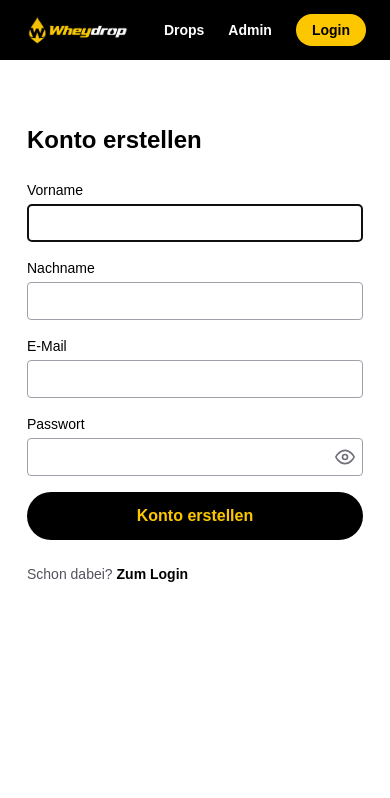
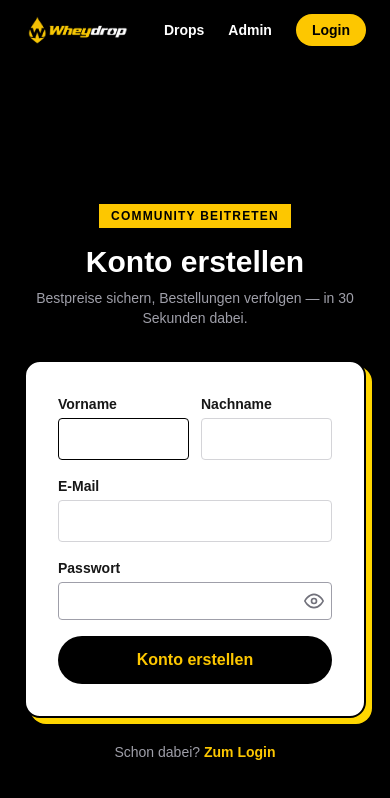
Before and after one commit to Kigentic/wheydrop, a Next.js app: page /account/signup in a window 390 px wide. Shown: the top 798 px of the page. Built offline with nearby package versions, Linux system fonts and the light colour scheme; no server answers.

Commit message:
Mobile Hero-Bild einbauen, Login/Signup im CI-Look redesignen
Hero nutzt jetzt header_mobile.png (Hochformat) unter sm-Breakpoint
statt des Desktop-Querformats. Login/Signup waren nacktes Formular auf
weiß — jetzt schwarzer Hintergrund, Badge, Karte mit Schatten-Akzent,
passend zum restlichen CI.

```diff
--- a/src/app/account/login/page.tsx
+++ b/src/app/account/login/page.tsx
@@ -32,12 +32,21 @@ export default function LoginPage() {
   }
 
   return (
-    <div className="min-h-screen bg-white text-black">
-      <main className="mx-auto flex max-w-sm flex-col px-6 py-16">
-        <h1 className="text-2xl font-bold">Login</h1>
+    <div className="flex min-h-screen items-center justify-center bg-black px-6 py-16">
+      <div className="w-full max-w-sm">
+        <div className="text-center">
+          <span className="inline-block bg-yellow-400 px-3 py-1 text-xs font-black uppercase tracking-widest text-black">
+            Mein Konto
+          </span>
+          <h1 className="mt-4 text-3xl font-black text-white">Willkommen zurück</h1>
+          <p className="mt-2 text-sm text-zinc-400">
+            Logg dich ein und verfolge deine laufenden Drops.
+          </p>
+        </div>
 
-        <form onSubmit={handleSubmit} className="mt-6 space-y-4">
-          <label className="flex flex-col gap-1 text-sm">
+        <div className="mt-8 rounded-2xl border-2 border-black bg-white p-8 shadow-[6px_6px_0_0_#FFD600]">
+          <form onSubmit={handleSubmit} className="space-y-4">
+            <label className="flex flex-col gap-1 text-sm font-semibold">
               E-Mail
               <input
                 type="email"
@@ -45,11 +54,11 @@ export default function LoginPage() {
                 onChange={(e) => setEmail(e.target.value)}
                 required
                 autoFocus
-              className="rounded border border-zinc-400 bg-white px-3 py-2"
+                className="rounded border border-zinc-300 bg-white px-3 py-2.5 font-normal outline-none focus:border-black"
               />
             </label>
 
-          <label className="flex flex-col gap-1 text-sm">
+            <label className="flex flex-col gap-1 text-sm font-semibold">
               Passwort
               <PasswordInput value={password} onChange={setPassword} required />
             </label>
@@ -59,19 +68,20 @@ export default function LoginPage() {
             <button
               type="submit"
               disabled={loading}
-            className="w-full rounded-full bg-black py-3 font-bold text-yellow-400 hover:bg-zinc-900 disabled:opacity-50"
+              className="w-full rounded-full bg-black py-3 font-bold text-yellow-400 transition hover:bg-zinc-900 disabled:opacity-50"
             >
               {loading ? "Wird geprüft…" : "Login"}
             </button>
           </form>
+        </div>
 
-        <p className="mt-6 text-sm text-zinc-600">
+        <p className="mt-6 text-center text-sm text-zinc-400">
           Noch kein Konto?{" "}
-          <Link href="/account/signup" className="font-semibold text-black hover:underline">
+          <Link href="/account/signup" className="font-semibold text-yellow-400 hover:underline">
             Jetzt registrieren
           </Link>
         </p>
-      </main>
+      </div>
     </div>
   );
 }
--- a/src/app/account/signup/page.tsx
+++ b/src/app/account/signup/page.tsx
@@ -46,57 +46,73 @@ export default function SignupPage() {
 
   if (checkEmail) {
     return (
-      <div className="min-h-screen bg-white text-black">
-        <main className="mx-auto max-w-sm px-6 py-16 text-center">
-          <h1 className="text-2xl font-bold">Fast geschafft</h1>
-          <p className="mt-4 text-zinc-600">
+      <div className="flex min-h-screen items-center justify-center bg-black px-6 py-16">
+        <div className="w-full max-w-sm text-center">
+          <span className="inline-block bg-yellow-400 px-3 py-1 text-xs font-black uppercase tracking-widest text-black">
+            Fast geschafft
+          </span>
+          <div className="mt-8 rounded-2xl border-2 border-black bg-white p-8 shadow-[6px_6px_0_0_#FFD600]">
+            <h1 className="text-2xl font-black">Check dein Postfach</h1>
+            <p className="mt-4 text-sm text-zinc-600">
               Wir haben dir eine Bestätigungs-E-Mail an <strong>{email}</strong> geschickt. Klick
               auf den Link darin, um dein Konto zu aktivieren.
             </p>
-        </main>
+          </div>
+        </div>
       </div>
     );
   }
 
   return (
-    <div className="min-h-screen bg-white text-black">
-      <main className="mx-auto flex max-w-sm flex-col px-6 py-16">
-        <h1 className="text-2xl font-bold">Konto erstellen</h1>
+    <div className="flex min-h-screen items-center justify-center bg-black px-6 py-16">
+      <div className="w-full max-w-sm">
+        <div className="text-center">
+          <span className="inline-block bg-yellow-400 px-3 py-1 text-xs font-black uppercase tracking-widest text-black">
+            Community beitreten
+          </span>
+          <h1 className="mt-4 text-3xl font-black text-white">Konto erstellen</h1>
+          <p className="mt-2 text-sm text-zinc-400">
+            Bestpreise sichern, Bestellungen verfolgen — in 30 Sekunden dabei.
+          </p>
+        </div>
 
-        <form onSubmit={handleSubmit} className="mt-6 space-y-4">
-          <label className="flex flex-col gap-1 text-sm">
+        <div className="mt-8 rounded-2xl border-2 border-black bg-white p-8 shadow-[6px_6px_0_0_#FFD600]">
+          <form onSubmit={handleSubmit} className="space-y-4">
+            <div className="grid grid-cols-2 gap-3">
+              <label className="flex flex-col gap-1 text-sm font-semibold">
                 Vorname
                 <input
                   value={firstName}
                   onChange={(e) => setFirstName(e.target.value)}
                   required
                   autoFocus
-              className="rounded border border-zinc-400 bg-white px-3 py-2"
+                  className="rounded border border-zinc-300 bg-white px-3 py-2.5 font-normal outline-none focus:border-black"
                 />
               </label>
 
-          <label className="flex flex-col gap-1 text-sm">
+              <label className="flex flex-col gap-1 text-sm font-semibold">
                 Nachname
                 <input
                   value={lastName}
                   onChange={(e) => setLastName(e.target.value)}
                   required
-              className="rounded border border-zinc-400 bg-white px-3 py-2"
+                  className="rounded border border-zinc-300 bg-white px-3 py-2.5 font-normal outline-none focus:border-black"
                 />
               </label>
+            </div>
 
-          <label className="flex flex-col gap-1 text-sm">
+            <label className="flex flex-col gap-1 text-sm font-semibold">
               E-Mail
               <input
                 type="email"
                 value={email}
                 onChange={(e) => setEmail(e.target.value)}
                 required
-              className="rounded border border-zinc-400 bg-white px-3 py-2"
+                className="rounded border border-zinc-300 bg-white px-3 py-2.5 font-normal outline-none focus:border-black"
               />
             </label>
 
-          <label className="flex flex-col gap-1 text-sm">
+            <label className="flex flex-col gap-1 text-sm font-semibold">
               Passwort
               <PasswordInput value={password} onChange={setPassword} required minLength={6} />
             </label>
@@ -106,19 +122,20 @@ export default function SignupPage() {
             <button
               type="submit"
               disabled={loading}
-            className="w-full rounded-full bg-black py-3 font-bold text-yellow-400 hover:bg-zinc-900 disabled:opacity-50"
+              className="w-full rounded-full bg-black py-3 font-bold text-yellow-400 transition hover:bg-zinc-900 disabled:opacity-50"
             >
               {loading ? "Wird angelegt…" : "Konto erstellen"}
             </button>
           </form>
+        </div>
 
-        <p className="mt-6 text-sm text-zinc-600">
+        <p className="mt-6 text-center text-sm text-zinc-400">
           Schon dabei?{" "}
-          <Link href="/account/login" className="font-semibold text-black hover:underline">
+          <Link href="/account/login" className="font-semibold text-yellow-400 hover:underline">
             Zum Login
           </Link>
         </p>
-      </main>
+      </div>
     </div>
   );
 }
--- a/src/app/page.tsx
+++ b/src/app/page.tsx
@@ -26,12 +26,19 @@ export default async function Home() {
       <section className="relative overflow-hidden bg-black text-white">
         {/* eslint-disable-next-line @next/next/no-img-element */}
         <img
+          src="/header_mobile.png"
+          alt="Wheydrop Community"
+          className="absolute inset-0 block h-full w-full object-cover sm:hidden"
+          style={{ objectPosition: "center 15%" }}
+        />
+        {/* eslint-disable-next-line @next/next/no-img-element */}
+        <img
           src="/wheydrop_header.png"
           alt="Wheydrop Community"
-          className="absolute inset-0 h-full w-full object-cover"
+          className="absolute inset-0 hidden h-full w-full object-cover sm:block"
           style={{ objectPosition: "center 15%" }}
         />
-        <div className="absolute inset-0 bg-gradient-to-r from-black/90 via-black/50 to-transparent" />
+        <div className="absolute inset-0 bg-gradient-to-t from-black/90 via-black/40 to-transparent sm:bg-gradient-to-r sm:from-black/90 sm:via-black/50 sm:to-transparent" />
 
         <div className="relative mx-auto max-w-6xl px-6 py-20 sm:py-28">
           <span className="inline-block bg-yellow-400 px-3 py-1 text-xs font-black uppercase tracking-widest text-black">
```
Lines whose indentation alone changed are shown as unchanged.
